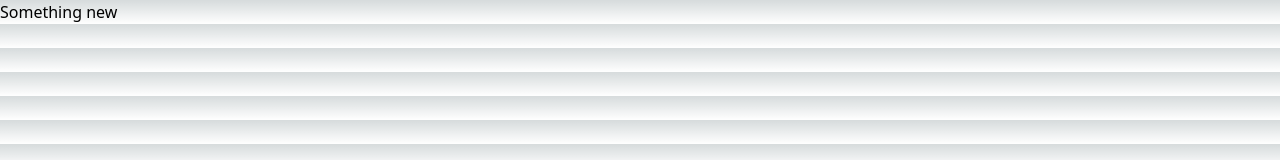
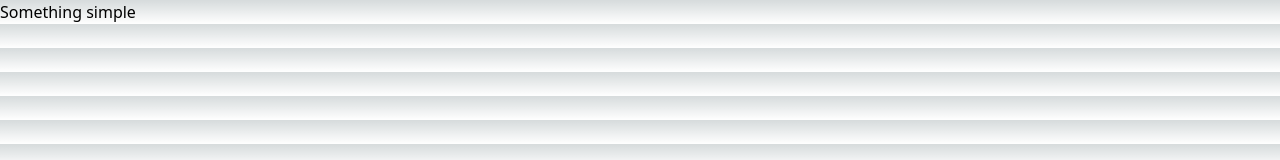
Before and after one commit to Zee-Blazer/Valentines-App, a Next.js app: page /message in a window 1280 px wide. Shown: the top 160 px of the page. Built offline with nearby package versions, Linux system fonts and the light colour scheme.

Commit message:
Why is Vercel doing like this

```diff
--- a/src/app/message/page.tsx
+++ b/src/app/message/page.tsx
@@ -2,8 +2,8 @@
 export default function Message() {
 
     return (
-        <>
-            Something new
-        </>
+        <div>
+            Something simple
+        </div>
     )
 }
```
